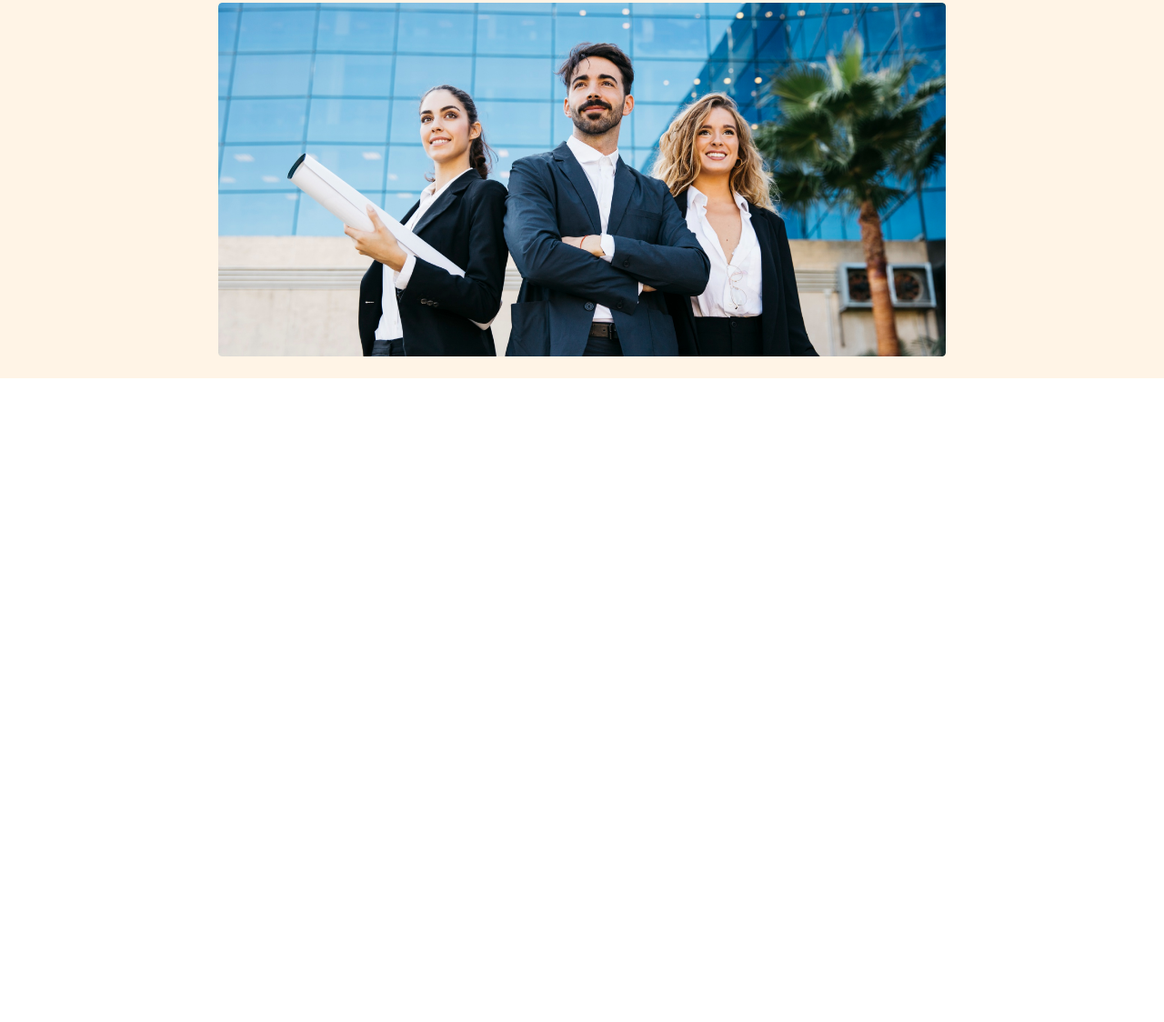
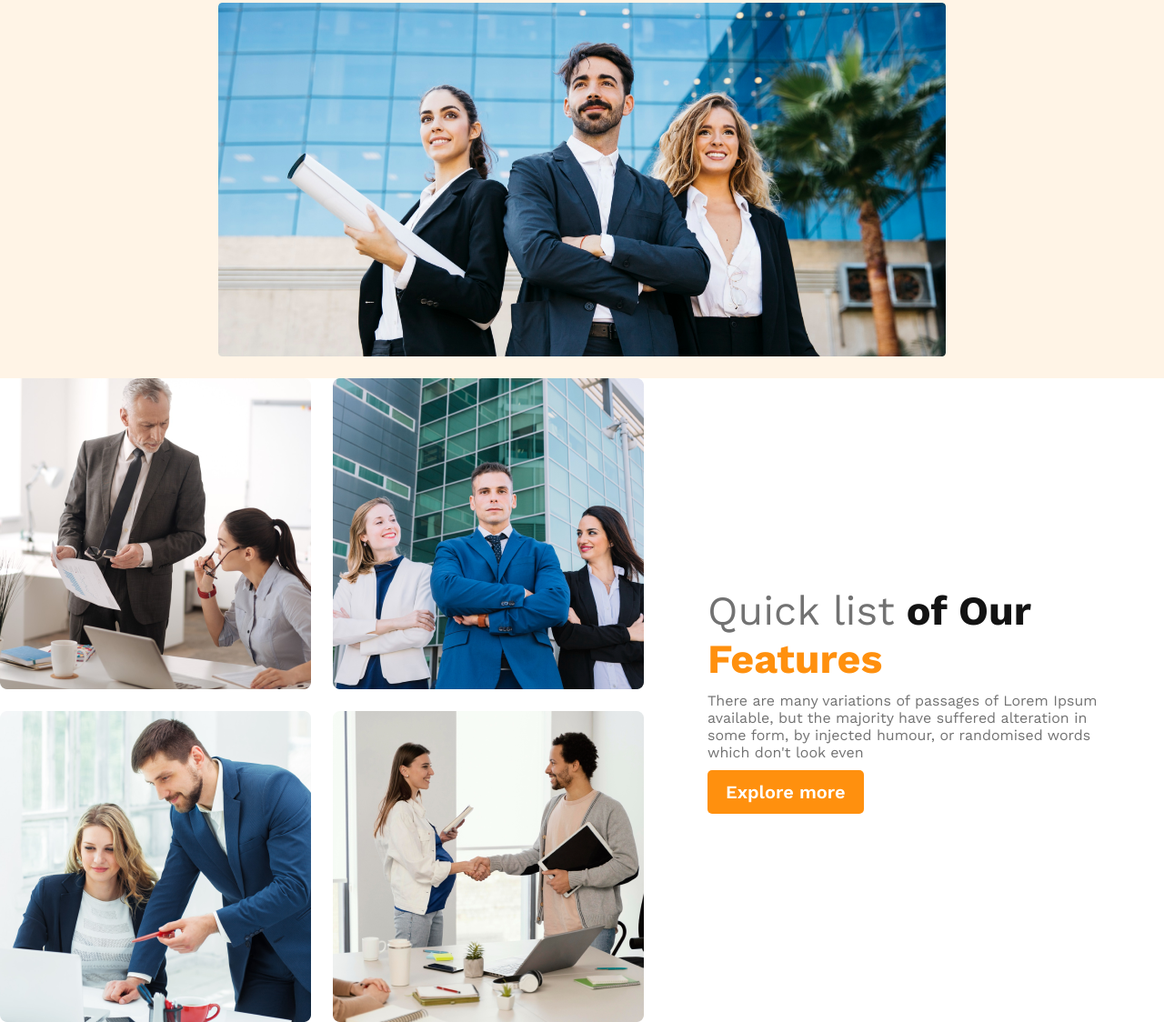
Before and after one commit to Shihab50/G3-Architect, a plain HTML site: page index.html in a window 1280 px wide. Shown: the part 424-1548 px from the top of the page at 91% size. Before the commit the page ends 840 px from the top, so only its background shows below. Drawn offline with nearby package versions, Linux system fonts and the light colour scheme.

Commit message:
finished teams section responsive

```diff
--- a/css/style.css
+++ b/css/style.css
@@ -1,7 +1,7 @@
 /* Work sans font from google fonts */
 @import url('https://fonts.googleapis.com/css2?family=Work+Sans:wght@400;600;700&display=swap');
 
-/* Common CSS Styles */
+/* Shared CSS Styles */
 * {
   font-family: 'Work Sans', sans-serif;
   margin: 0;
@@ -22,12 +22,13 @@
   text-decoration: none;
   color: #fff;
 }
-.common-color {
+.text-light-orange {
   color: #ff900e;
 }
-.common-color-2 {
+.text-light-gray {
   color: #727272;
 }
+
 /* Header Styles */
 header {
   background: rgba(255, 144, 14, 0.1);
@@ -76,19 +77,52 @@ nav {
 }
 .banner-description {
   font-size: 1rem;
-  color: #131313;
+
   margin-bottom: 20px;
 }
-/* .banner-image {
-  display: flex;
-  justify-content: center;
-}
-.banner-img {
-  width: 1040px;
-  margin: 0 auto;
-} */
+
 .banner-img {
   width: 100%;
+}
+
+/* main styles */
+
+main {
+  max-width: 1440px;
+  margin: 0 auto;
+}
+
+/* teams part start */
+
+.teams-container {
+  display: flex;
+  align-items: center;
+}
+.teams-img-container {
+  display: grid;
+  grid-template-columns: repeat(2, 1fr);
+  gap: 1.5rem;
+}
+.teams-content {
+  padding-left: 70px;
+  padding-right: 70px;
+}
+.quick-list {
+  font-weight: 500;
+}
+.feature-text {
+  color: #ff900e;
+}
+.teams-title {
+  font-size: 2.8rem;
+  color: #131313;
+  font-weight: 700;
+  margin-bottom: 10px;
+}
+.teams-description {
+  font-size: 1rem;
+  font-weight: 400;
+  margin-bottom: 10px;
 }
 
 /* Responsive media queries */
@@ -101,8 +135,18 @@ nav {
   .banner-description {
     width: auto;
   }
-  nav {
+  nav,
+  .teams-container {
     flex-direction: column;
+  }
+
+  .teams-img-container {
+    grid-template-columns: 1fr;
+  }
+  .teams-content {
+    padding-left: 20px;
+    padding-right: 20px;
+    text-align: center;
   }
 }
 
@@ -112,7 +156,11 @@ nav {
   header {
     padding: 40px;
   }
-  nav {
+  nav,
+  .teams-container {
     flex-direction: column;
   }
+  .teams-content {
+    text-align: center;
+  }
 }
--- a/index.html
+++ b/index.html
@@ -9,7 +9,7 @@
 </head>
 
 <body>
-
+  <!-- header start -->
   <header>
     <nav>
       <h3 class="nav-title">G3 Architects</h3>
@@ -23,7 +23,8 @@
     <div class="banner">
       <div class="banner-content">
         <h3 class="banner-title">Brand New <br> Group of Architects</h3>
-        <p class="banner-description">There are many variations of passages of Lorem Ipsum available, but the majority
+        <p class="banner-description text-light-gray">There are many variations of passages of Lorem Ipsum available,
+          but the majority
           have suffered alteration in some form,
           by injected humour, or randomised words which don't look even</p>
         <button class="btn-primary"><a href="#">Explore More</a></button>
@@ -33,9 +34,28 @@
     <img class="banner-img" src="images/banner.png" alt="">
 
   </header>
+  <!-- header end -->
 
   <main>
-
+    <!--teams section part start -->
+    <section class="teams-container">
+      <div class="teams-img-container">
+        <img src="images/team1.png" alt="">
+        <img src="images/team2.png" alt="">
+        <img src="images/team3.png" alt="">
+        <img src="images/team4.png" alt="">
+      </div>
+      <div class="teams-content">
+        <h1 class="teams-title"><span class="quick-list text-light-gray">Quick list</span> of Our <span
+            class="feature-text">Features</span></h1>
+        <p class="text-light-gray teams-description">
+          There are many variations of passages of Lorem Ipsum available, but the majority have suffered alteration in
+          some form,
+          by injected humour, or randomised words which don't look even
+        </p>
+        <button class="btn-primary">Explore more</button>
+      </div>
+    </section>
 
   </main>
 
@@ -45,4 +65,5 @@
 
 </body>
 
+
 </html>
```
